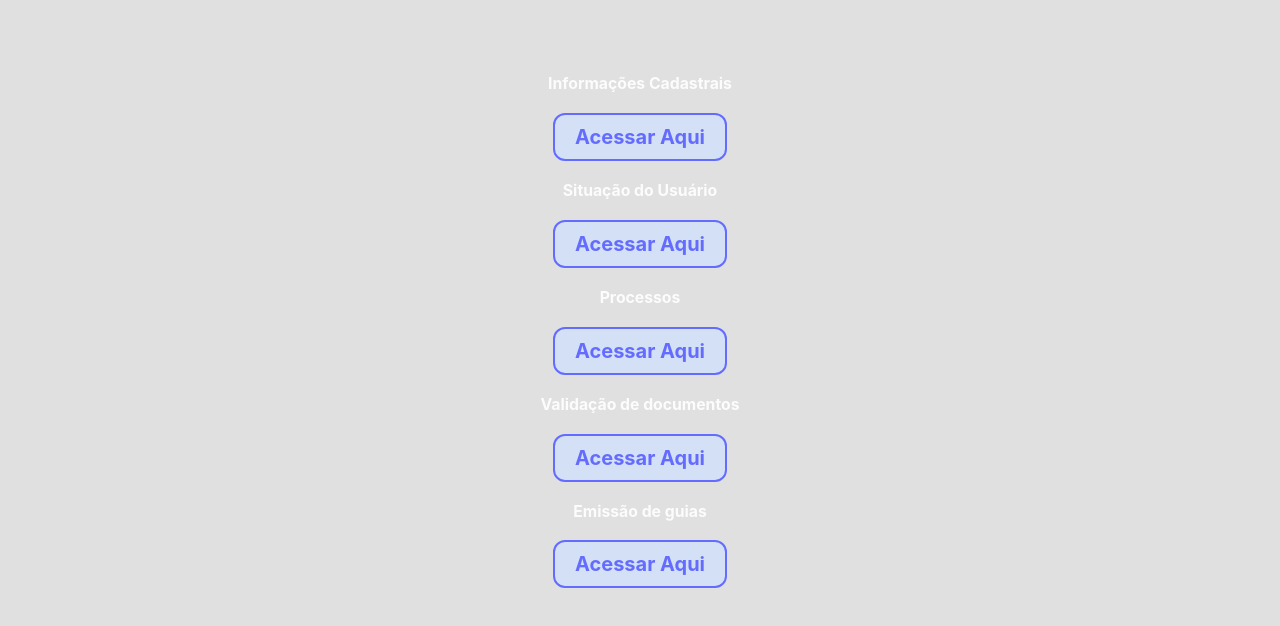
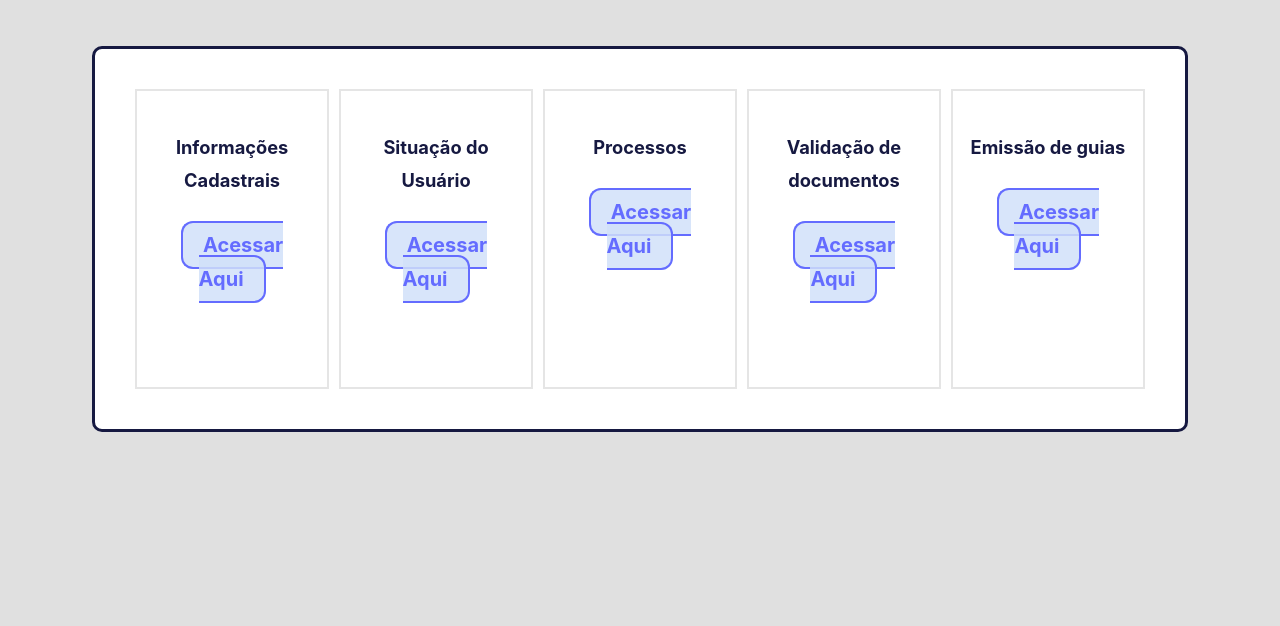
Before and after one commit to vitoriaamaral09/frontend, a React (Vite) app in the folder proj-react/: page /Pagina1 in a window 1280 px wide. Shown: the top 626 px of the page. Built offline with nearby package versions, Linux system fonts and the light colour scheme.

Commit message:
primeiras alterações no css pagina-1

```diff
--- a/proj-react/src/index.css
+++ b/proj-react/src/index.css
@@ -196,3 +196,31 @@ input[type="password"] {
   border-radius: 10px;
 
 }
+
+
+.card-list {
+  width: 85%;
+  margin: 0 auto; /* Centraliza o contêiner */
+  background-color: white;
+  height: 300px;
+  border: 3px solid rgb(22, 25, 65);
+  border-radius: 10px;
+  color: rgb(22, 25, 65);
+  font-size: 22px;
+  font-weight: bold;
+  line-height: 1.5em;
+  margin-bottom: 10px;
+  text-align: center;
+
+  display: grid; /* Ativa Grid */
+  grid-template-columns: repeat(3, 1fr) repeat(2, 1fr); /* 3 colunas à esquerda e 2 à direita */
+  gap: 10px; /* Espaçamento entre itens */
+  padding: 40px; /* Adiciona espaçamento interno */
+
+}
+
+.card-list > * {
+  border: 2px solid rgba(0, 0, 0, 0.1); /* Apenas para visualização */
+  padding: 10px; /* Ajuste interno nos itens */
+
+}
```
